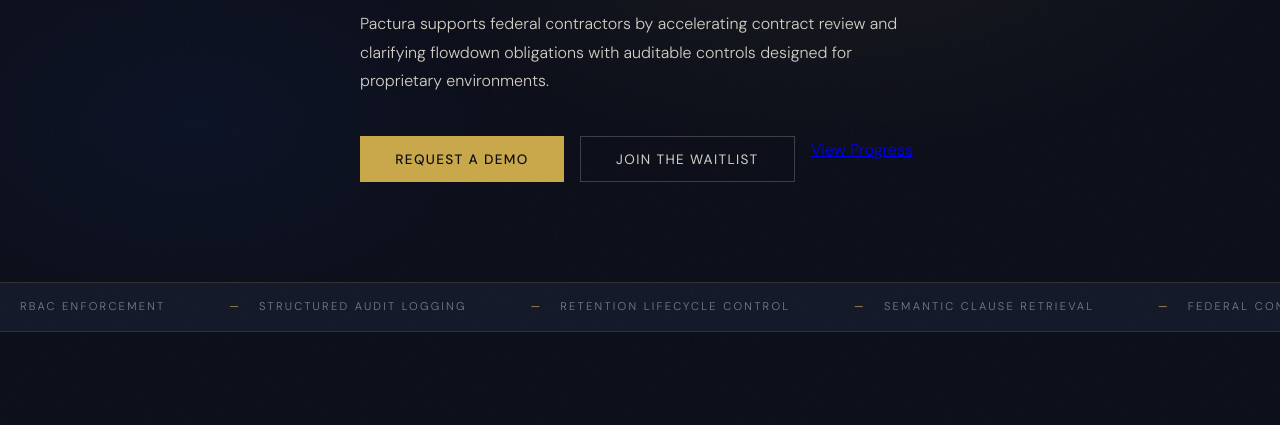
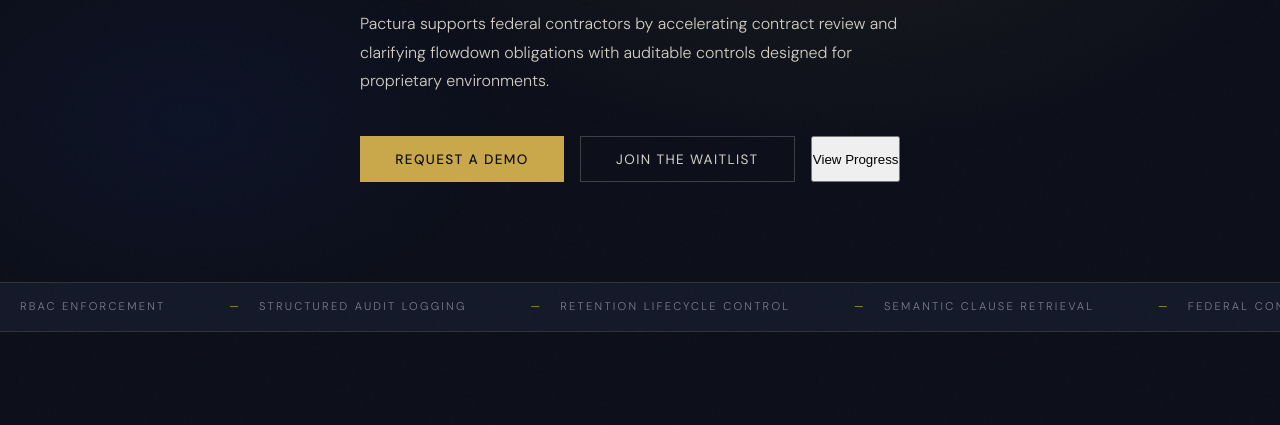
Before and after one commit to aurumequity/aurum-equity, a plain HTML site: page pactura/index.html in a window 1280 px wide. Shown: the part 358-783 px from the top of the page. Drawn offline with nearby package versions, Linux system fonts and the light colour scheme.

Commit message:
fixing progress button

```diff
--- a/pactura/index.html
+++ b/pactura/index.html
@@ -44,7 +44,7 @@
         <div class="hero-actions">
           <button class="btn-primary" onclick="openModal('demo')">Request a Demo</button>
           <button class="btn-ghost" onclick="openModal('waitlist')">Join the Waitlist</button>
-          <a class="btn secondary" href="#progress">View Progress</a>
+          <button class="btn secondary" href="#progress">View Progress</button>
         </div>
       </div>
     </section>
```
